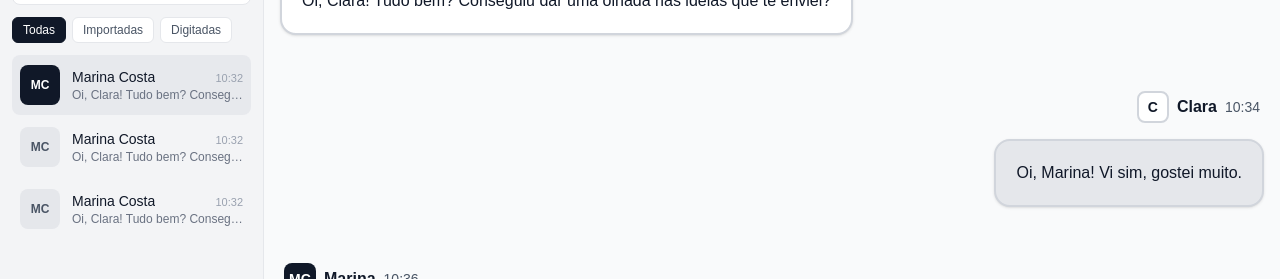
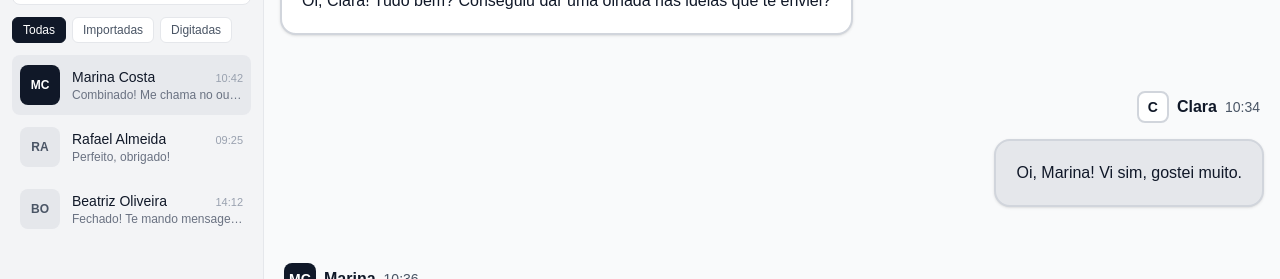
Before and after one commit to RicardoR211/layout-base, a Next.js app: page /conversas/1 in a window 1280 px wide. Shown: the part 244-523 px from the top of the page. Built offline with nearby package versions, Linux system fonts and the light colour scheme.

Commit message:
Mostrando as conversas conforme o click na lateral

```diff
--- a/app/componentes/barra-lateral.tsx
+++ b/app/componentes/barra-lateral.tsx
@@ -152,6 +152,11 @@ export default function BarraLateral() {
       <ul className="-mx-1 flex-1 space-y-0.5 overflow-y-auto px-1">
         {lista.map((c) => {
           const on = c.id === idAtivo;
+
+          const ultimaMensagem = c.mensagens[c.mensagens.length - 1]
+
+
+
           return (
             <li key={c.id}>
               <Link
@@ -168,14 +173,14 @@ export default function BarraLateral() {
                     (on ? "bg-gray-900 text-white" : "bg-gray-200 text-gray-600")
                   }
                 >
-                  {iniciais(conversasMock[0].participanteA)}
+                  {iniciais(c.participanteA)}
                 </span>
                 <span className="min-w-0 flex-1">
                   <span className="flex items-baseline justify-between gap-2">
-                    <span className="truncate text-sm font-medium text-gray-900">{conversasMock[0].participanteA}</span>
-                    <span className="shrink-0 text-[11px] text-gray-400">{conversasMock[0].mensagens[0].hora}</span>
+                    <span className="truncate text-sm font-medium text-gray-900">{c.participanteA}</span>
+                    <span className="shrink-0 text-[11px] text-gray-400">{ultimaMensagem.hora}</span>
                   </span>
-                  <span className="block truncate text-xs text-gray-500">{conversasMock[0].mensagens[0].texto}</span>
+                  <span className="block truncate text-xs text-gray-500">{ultimaMensagem?.texto ?? "Nenhuma mensagem"}</span>
                 </span>
               </Link>
             </li>
--- a/app/conversas/[id]/page.tsx
+++ b/app/conversas/[id]/page.tsx
@@ -1,6 +1,7 @@
 "use client";
 
 import { useState } from "react";
+import { useParams } from "next/navigation";
 
 import ChatBalao from "../componentes/balao";
 import ChatCabecalho from "../componentes/chat-cabecalho";
@@ -18,8 +19,10 @@ export default function Conversa() {
     const [mostrarEstatisticas, setMostrarEstatisticas] = useState(false);
     //Descomentar quando eu for usar os dados "reais"
     //const [mensagens, setMensagens] = useState<Mensagem[]>([]);
+    const params = useParams();
+    const id = params.id as string;
 
-    const [conversa, setConversa] = useState<Conversa>(conversasMock[0]);
+    const [conversa, setConversa] = useState<Conversa>(conversasMock[id-1]);
 
     function adicionarMensagem(texto: string) {
         const falandoComoA = conversa.falanteAtual === "A";
```
